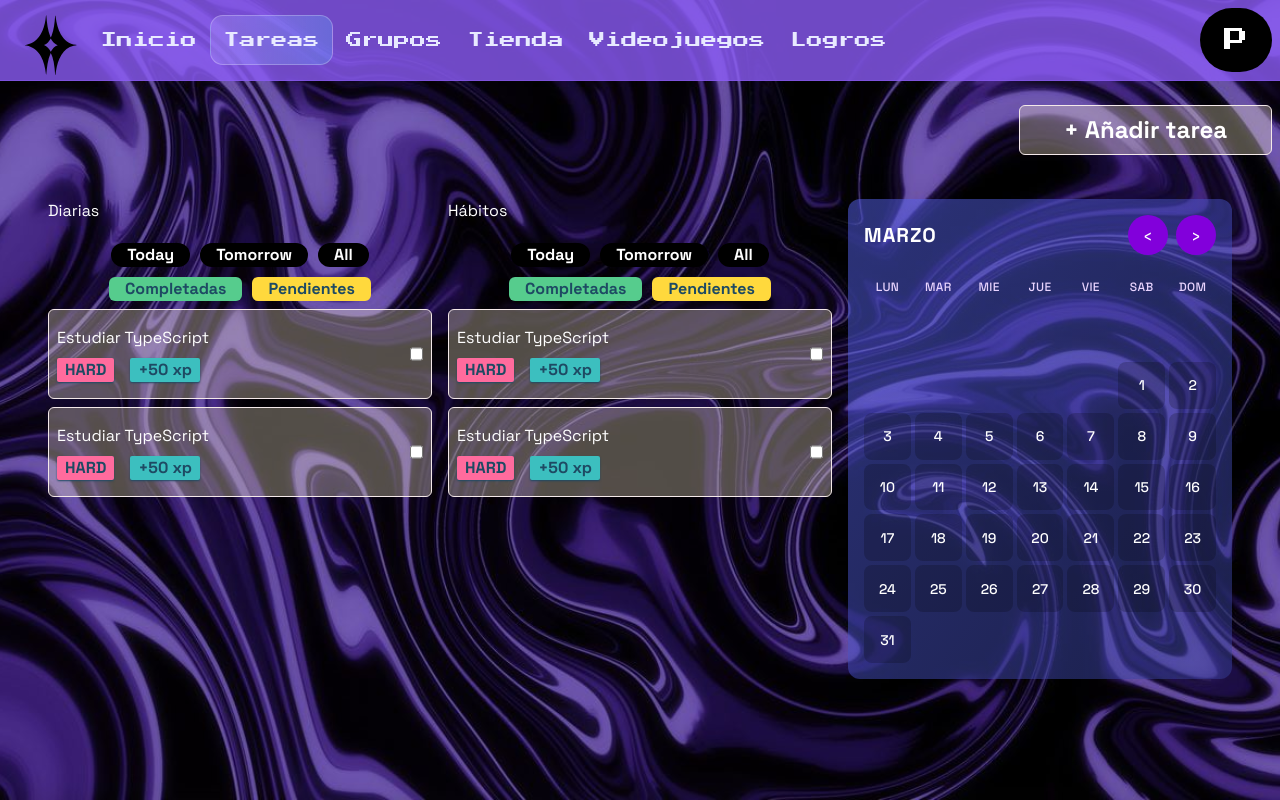
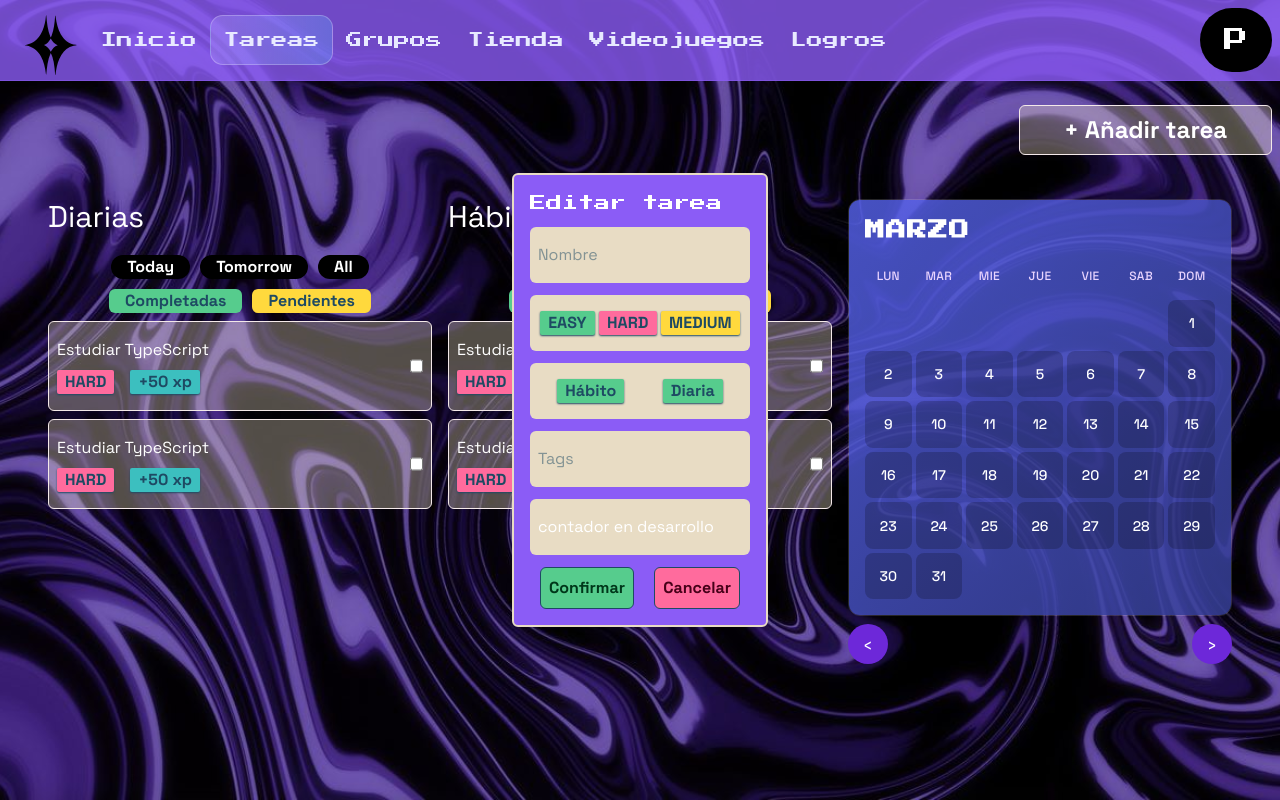
Before and after one commit to GrupoAstrais/proyectoAstrais, a React (Vite) app in the folder astrais-web/: page /tasks in a window 1280 px wide. Both pictures are taken after a click on the button "+ Añadir tarea". Built offline with nearby package versions, Linux system fonts and the light colour scheme.

Commit message:
styles(web): tareas, botones

```diff
--- a/astrais-web/src/components/layout/Calendar.tsx
+++ b/astrais-web/src/components/layout/Calendar.tsx
@@ -1,10 +1,9 @@
 import React, { useState, useEffect } from 'react';
 
-const Calendar = ({ className = '' }: { className?: string }) => {
+export default function Calendar({ className = '' }: { className?: string }) {
   const [currentDate, setCurrentDate] = useState<Date>(new Date());
   const [selectedDate, setSelectedDate] = useState<Date | null>(null);
 
-  // Получаем название месяца и года (на испанском)
   const monthNames = [
     'ENERO', 'FEBRERO', 'MARZO', 'ABRIL', 'MAYO', 'JUNIO',
     'JULIO', 'AGOSTO', 'SEPTIEMBRE', 'OCTUBRE', 'NOVIEMBRE', 'DICIEMBRE'
@@ -12,31 +11,22 @@ const Calendar = ({ className = '' }: { className?: string }) => {
 
   const dayNames = ['lun', 'mar', 'mie', 'jue', 'vie', 'sab', 'dom'];
 
-  // Устанавливаем первый день месяца и количество дней
   const year = currentDate.getFullYear();
   const month = currentDate.getMonth();
-  const firstDay = new Date(year, month, 1);
+  const firstDayOfMonth = new Date(year, month, 1);
   const lastDay = new Date(year, month + 1, 0);
   const daysInMonth = lastDay.getDate();
-  const startDayOfWeek = firstDay.getDay(); // 0 = domingo → но мы хотим lun=0 → сдвигнем
+  const startDayOfWeek = firstDayOfMonth.getDay();
 
-  // В Tailwind используем `grid-cols-7`, поэтому нужно смещение:
-  // В нашем случае `lun` — это индекс 0, значит: если день недели == 0 (воскресенье), то он должен быть в позиции 6
-  // Пересчитываем: `adjustedDay = (dayOfWeek + 6) % 7`
   const getAdjustedDayIndex = (dayOfWeek: number) => (dayOfWeek + 6) % 7;
 
-  // Генерируем массив дней (включая пустые ячейки до 1-го числа)
-  const emptyCellsBefore = getAdjustedDayIndex(firstDay.getDay()); // сколько пустых ячеек до 1-го числа
+  const emptyCellsBefore = getAdjustedDayIndex(startDayOfWeek);
 
   const days: (number | null)[] = Array(emptyCellsBefore).fill(null);
-  for (let i = 0; i < emptyCellsBefore; i++) {
-    days.push(null);
-  }
   for (let day = 1; day <= daysInMonth; day++) {
     days.push(day);
   }
 
-  // Навигация
   const goToPreviousMonth = () => {
     setCurrentDate(new Date(year, month - 1, 1));
   };
@@ -53,38 +43,24 @@ const Calendar = ({ className = '' }: { className?: string }) => {
   };
 
   return (
-    <div className={`relative rounded-xl overflow-hidden ${className}`}>
-      {/* Фоновое изображение / градиент — можно заменить на bg-gradient или bg-[url] */}
+    <div>
+      <div className={`relative rounded-xl border border-white/15  overflow-hidden font-['Space_Grotesk'] ${className}`}>
+
         <div
-        className="absolute inset-0 bg-linear-to-br from-primary-500/50 to-primary-700/50"
+          className="absolute inset-0 bg-linear-to-br from-primary-500/80 to-primary-700/85
+          80"
         />
 
-      {/* Содержимое календаря — поверх фона */}
+
         <div className="relative z-10 p-4">
-        {/* Заголовок месяца */}
+
           <div className="flex justify-between items-center mb-4">
-          <h2 className="text-xl font-bold text-white uppercase tracking-wider">
+            <h2 className="text-xl font-bold text-white uppercase tracking-wider font-['Press_Start_2P']">
               {monthNames[month]}
             </h2>
-          <div className="flex gap-2">
-            <button
-              onClick={goToPreviousMonth}
-              className="w-10 h-10 rounded-full bg-purple-700 hover:bg-purple-600 flex items-center justify-center text-white transition-colors"
-              aria-label="Mes anterior"
-            >
-              <span className="text-lg">‹</span>
-            </button>
-            <button
-              onClick={goToNextMonth}
-              className="w-10 h-10 rounded-full bg-purple-700 hover:bg-purple-600 flex items-center justify-center text-white transition-colors"
-              aria-label="Mes siguiente"
-            >
-              <span className="text-lg">›</span>
-            </button>
-          </div>
           </div>
 
-        {/* Дни недели */}
+
           <div className='grid grid-cols-7 gap-1 mb-2'>
             {dayNames.map((day) => (
               <div
@@ -96,7 +72,7 @@ const Calendar = ({ className = '' }: { className?: string }) => {
             ))}
           </div>
 
-        {/* Сетка дней */}
+
           <div className="grid grid-cols-7 gap-1">
             {days.map((day, index) => (
               <button
@@ -112,7 +88,7 @@ const Calendar = ({ className = '' }: { className?: string }) => {
                   ${selectedDate?.getDate() === day &&
                   selectedDate?.getMonth() === month &&
                   selectedDate?.getFullYear() === year
-                  ? 'bg-purple-600 ring-2 ring-purple-400'
+                    ? 'bg-secondary-600 ring-2 ring-purple-400'
                     : ''}
                 `}
               >
@@ -122,7 +98,20 @@ const Calendar = ({ className = '' }: { className?: string }) => {
           </div>
         </div>
       </div>
+      <div className="flex gap-2 justify-between pt-2">
+        <button
+          onClick={goToPreviousMonth}
+          className="w-10 h-10 rounded-full bg-secondary-700 hover:bg-secondary-500 flex items-center justify-center text-white transition-colors"
+          aria-label="Mes anterior">
+          <span className="text-lg">‹</span>
+        </button>
+        <button
+          onClick={goToNextMonth}
+          className="w-10 h-10 rounded-full bg-secondary-700 hover:bg-secondary-500 flex items-center justify-center text-white transition-colors"
+          aria-label="Mes siguiente">
+          <span className="text-lg">›</span>
+        </button>
+      </div>
+    </div>
   );
 };
-
-export default Calendar;
--- /dev/null
+++ b/astrais-web/src/components/ui/ButtonFiltro.tsx
@@ -0,0 +1,29 @@
+import React, { useEffect } from "react";
+
+interface ButtonProps {
+    handleActive : (titulo: string) => void,
+    titulo: string,
+    esOtroActivo : string
+}
+
+export default function BotonFiltro({handleActive, titulo, esOtroActivo} : ButtonProps) {
+
+    const [active, setIsActive] = React.useState<boolean>(false);
+
+    const changeState = () => {
+        setIsActive(!active);
+        handleActive(titulo)
+    }
+
+    React.useEffect(() => {
+        if(esOtroActivo != titulo) {
+            setIsActive(false)
+        }
+    },[esOtroActivo])
+
+    return (
+        <>
+            <button onClick={changeState} className={`rounded-full px-4 ${active ?  'bg-white text-black' : 'bg-black text-white' }`}><span className="font-bold">{titulo}</span></button>
+        </>
+  )
+}
--- a/astrais-web/src/pages/Tasks/Tasks.tsx
+++ b/astrais-web/src/pages/Tasks/Tasks.tsx
@@ -3,7 +3,9 @@ import Tarea from "../../components/ui/Tarea";
 import bgImage from '../../assets/homeScreenBack.jpg'
 import type { ITarea } from "../../types/Interfaces";
 import Calendar from "../../components/layout/Calendar";
-import React from "react";
+import React, { useState } from "react";
+import Modal from "../../components/ui/Modal";
+import ButtonFiltro from "../../components/ui/ButtonFiltro";
 
 export default function Tasks() {
       const tarea: ITarea = {
@@ -12,27 +14,58 @@ export default function Tasks() {
         recompensa: 50
       };
 
-    const [active, isActive] = React.useState<boolean>();
+
+    const [isOpen, setIsOpen] = React.useState<boolean>(false);
+
+    const confirmarModal = (confirmar: string) => {
+        setIsOpen(false);
+
+        if(confirmar == "Confirmar") {
+            {/* add tarea */}
+        }
+    }
+
+    const [activeDiarias, setActiveDiarias] = useState<string>("");
+
+    const [activeHabitos, setActiveHabitos] = useState<string>("");
+
+    //de momento no sirve
+    const handleActiveDiarias = (active: string) => {
+        setActiveDiarias(active);
+    }
+
+    const handleActiveHabitos= (active: string) => {
+        setActiveHabitos(active)
+    }
+
+
+
+
 
     return (
     <div style={{ backgroundImage: `url(${bgImage})` }} className="flex flex-col gap-4 relative min-h-screen bg-cover bg-center font-['Space_Grotesk'] text-white">
+        {/* modal */}
+        <div className={`${isOpen ? '' : 'hidden'} fixed inset-0 z-50 flex items-center justify-center`}>
+            <Modal onPress={confirmarModal}  />
+        </div>
+
         <Navbar />
 
         <div className="flex flex-col gap-6 px-2">
-            <button className="ml-auto border border-[#F4E9E9] bg-[#E8DCC4]/35 rounded-md px-4 py-2 w-1/5"><span className="font-bold text-2xl">+ Añadir tarea</span></button>
+            <button onClick={() => setIsOpen(true)} className="ml-auto border border-[#F4E9E9] bg-[#E8DCC4]/35 rounded-md px-4 py-2 w-1/5"><span className="font-bold text-2xl">+ Añadir tarea</span></button>
 
             <div className="flex flex-row gap-4 px-10 pt-5">
                 {/* Diarias */}
 
                 <div className="pb-2 w-1/3">
-                    <h1 className="pb-5">Diarias</h1>
+                    <h1 className="pb-5 text-3xl">Diarias</h1>
                     <div className="flex flex-col gap-2 justify-center">
                         {/* filtrado */}
                         <div className="flex flex-col gap-2.5">
                             <div className="flex flex-row gap-2.5 justify-center">
-                                <button className={`rounded-full px-4 ${active ?  'bg-white text-black' : 'bg-black text-white' }`}><span className="font-bold">Today</span></button>
-                                <button className={`rounded-full px-4 ${active ?  'bg-white text-black' : 'bg-black text-white' }`}><span className="font-bold">Tomorrow</span></button>
-                                <button className={`rounded-full px-4 ${active ?  'bg-white text-black' : 'bg-black text-white' }`}><span className="font-bold">All</span></button>
+                                <ButtonFiltro esOtroActivo={activeDiarias} handleActive={handleActiveDiarias} titulo={"Today"}/>
+                                <ButtonFiltro esOtroActivo={activeDiarias} handleActive={handleActiveDiarias} titulo={"Tomorrow"}/>
+                                <ButtonFiltro esOtroActivo={activeDiarias} handleActive={handleActiveDiarias} titulo={"All"}/>
                             </div>
                             <div className="flex flex-row gap-2.5 justify-center">
                                 <button className="bg-state-success rounded-md px-4"><span className="text-primary-900 font-bold">Completadas</span></button>
@@ -41,27 +74,23 @@ export default function Tasks() {
                         </div>
 
 
-                        <Tarea data={tarea} checked={false} onChange={function (): void {
-                                throw new Error("Function not implemented.");
-                            } } />
+                        <Tarea data={tarea} />
 
-                        <Tarea data={tarea} checked={false} onChange={function (): void {
-                            throw new Error("Function not implemented.");
-                            } } />
+                        <Tarea data={tarea}/>
                     </div>
                 </div>
 
                 {/* Hábito */}
 
                 <div className="pb-2 w-1/3">
-                    <h1 className="pb-5">Hábitos</h1>
+                    <h1 className="pb-5 text-3xl">Hábitos</h1>
                     <div className="flex flex-col gap-2 justify-center">
                         {/* filtrado */}
                         <div className="flex flex-col gap-2.5">
                             <div className="flex flex-row gap-2.5 justify-center">
-                                <button className={`rounded-full px-4 ${active ?  'bg-white text-black' : 'bg-black text-white' }`}><span className="font-bold">Today</span></button>
-                                <button className={`rounded-full px-4 ${active ?  'bg-white text-black' : 'bg-black text-white' }`}><span className="font-bold">Tomorrow</span></button>
-                                <button className={`rounded-full px-4 ${active ?  'bg-white text-black' : 'bg-black text-white' }`}><span className="font-bold">All</span></button>
+                                <ButtonFiltro esOtroActivo={activeHabitos} handleActive={handleActiveHabitos} titulo={"Today"}/>
+                                <ButtonFiltro esOtroActivo={activeHabitos} handleActive={handleActiveHabitos} titulo={"Tomorrow"}/>
+                                <ButtonFiltro esOtroActivo={activeHabitos} handleActive={handleActiveHabitos} titulo={"All"}/>
                             </div>
                             <div className="flex flex-row gap-2.5 justify-center">
                                 <button className="bg-state-success rounded-md px-4"><span className="text-primary-900 font-bold">Completadas</span></button>
@@ -70,13 +99,9 @@ export default function Tasks() {
                         </div>
 
 
-                        <Tarea data={tarea} checked={false} onChange={function (): void {
-                                throw new Error("Function not implemented.");
-                            } } />
+                        <Tarea data={tarea}  />
 
-                        <Tarea data={tarea} checked={false} onChange={function (): void {
-                            throw new Error("Function not implemented.");
-                            } } />
+                        <Tarea data={tarea} />
                     </div>
                 </div>
 
```
Also changed, not shown: astrais-web/src/components/ui/Tarea.tsx (+10 -5 lines), astrais-web/src/pages/Dashboard/Home.tsx (+1 -6 lines), astrais-web/src/components/ui/Button.tsx (deleted). Lines whose indentation alone changed are shown as unchanged.
